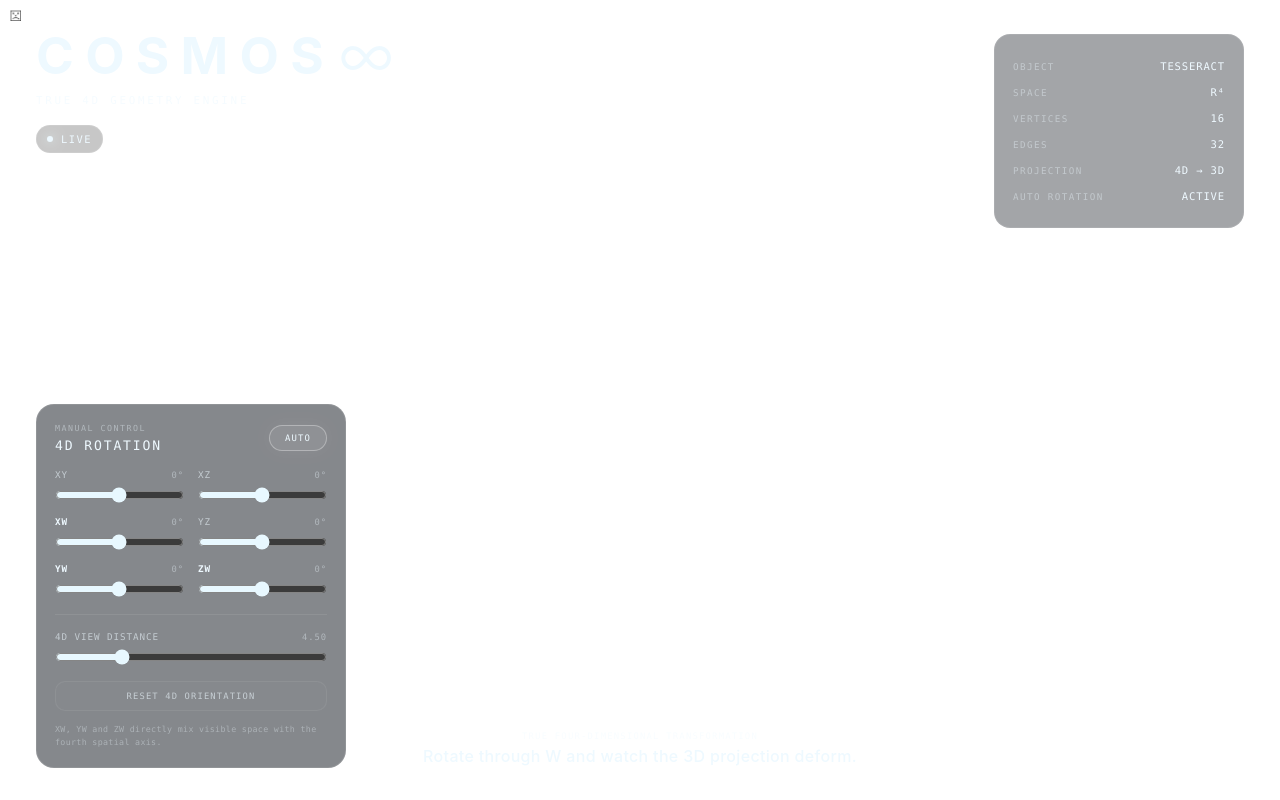
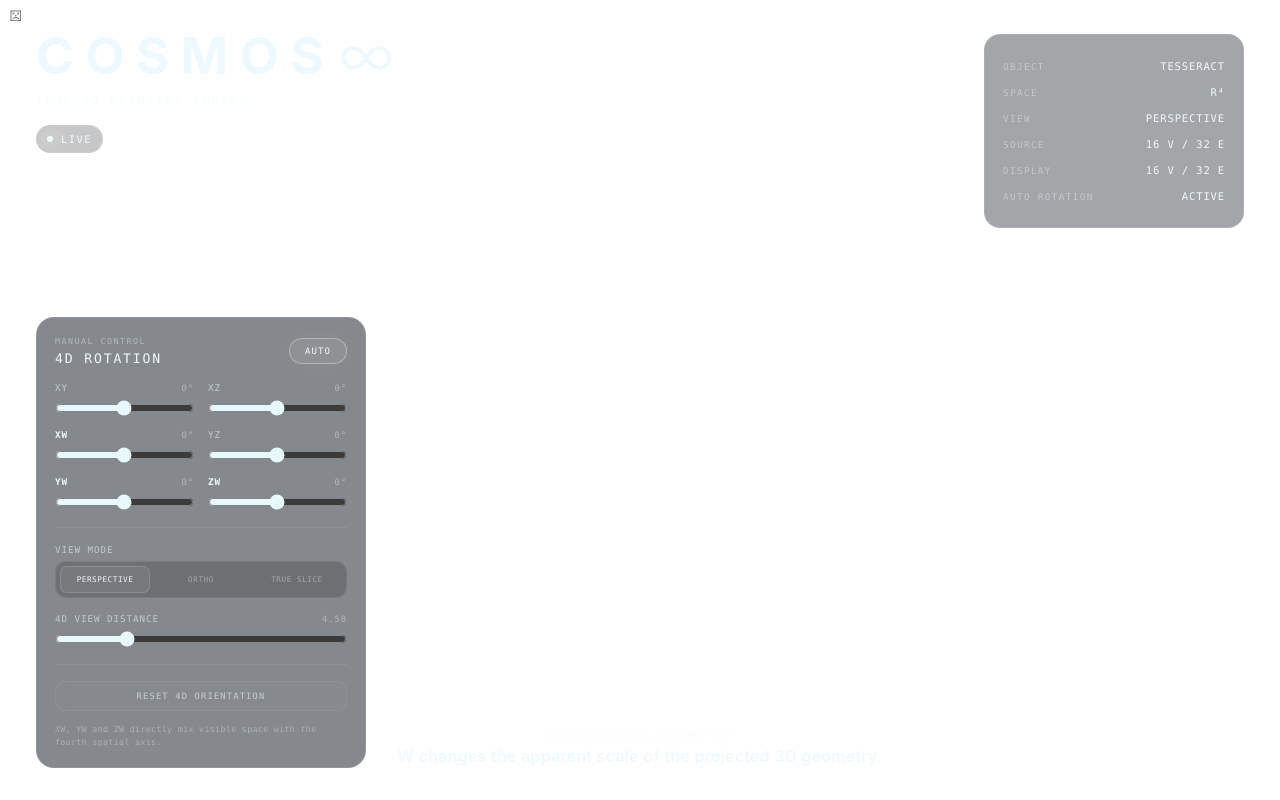
Before and after one commit to osgots/cosmos, a React (Vite) app in the folder apps/web/: page / in a window 1280 px wide. Built offline with nearby package versions, Linux system fonts and the light colour scheme.

Commit message:
feat: add perspective orthographic and true slice modes

```diff
--- a/apps/web/src/App.css
+++ b/apps/web/src/App.css
@@ -18,10 +18,8 @@ button {
 
 .cosmos-shell {
   position: relative;
-
   width: 100%;
   height: 100vh;
-
   overflow: hidden;
 
   background:
@@ -32,8 +30,7 @@ button {
       rgb(0 0 0) 100%
     );
 
-  color:
-    rgb(238 249 255);
+  color: rgb(238 249 255);
 }
 
 .cosmos-shell::before {
@@ -41,7 +38,6 @@ button {
 
   position: absolute;
   inset: 0;
-
   z-index: 1;
 
   pointer-events: none;
@@ -57,8 +53,7 @@ button {
       transparent 1px
     );
 
-  background-size:
-    64px 64px;
+  background-size: 64px 64px;
 
   mask-image:
     radial-gradient(
@@ -70,7 +65,6 @@ button {
 
 .cosmos-viewport {
   position: absolute;
-
   inset: 0;
 
   display: block;
@@ -94,7 +88,6 @@ button {
 
 .cosmos-brand {
   display: flex;
-
   align-items: flex-start;
 
   gap: 3px;
@@ -151,8 +144,7 @@ button {
 
   margin-top: 18px;
 
-  padding:
-    7px 10px;
+  padding: 7px 10px;
 
   border:
     1px solid
@@ -183,8 +175,7 @@ button {
 
   border-radius: 50%;
 
-  background:
-    currentColor;
+  background: currentColor;
 
   box-shadow:
     0 0 12px
@@ -213,7 +204,7 @@ button {
 
   width:
     min(
-      250px,
+      260px,
       calc(100vw - 72px)
     );
 
@@ -245,8 +236,7 @@ button {
 
   gap: 18px;
 
-  padding:
-    7px 0;
+  padding: 7px 0;
 }
 
 .cosmos-readout span {
@@ -287,7 +277,7 @@ button {
 
   z-index: 20;
 
-  width: 310px;
+  width: 330px;
 
   max-height:
     calc(100vh - 245px);
@@ -317,8 +307,7 @@ button {
   justify-content:
     space-between;
 
-  align-items:
-    center;
+  align-items: center;
 
   gap: 16px;
 
@@ -362,8 +351,7 @@ button {
 .cosmos-toggle {
   min-width: 58px;
 
-  padding:
-    7px 10px;
+  padding: 7px 10px;
 
   border:
     1px solid
@@ -428,7 +416,6 @@ button {
 
 .cosmos-slider {
   display: block;
-
   min-width: 0;
 }
 
@@ -478,7 +465,6 @@ button {
   display: block;
 
   width: 100%;
-
   height: 18px;
 
   margin: 0;
@@ -492,22 +478,130 @@ button {
 .cosmos-control-divider {
   height: 1px;
 
-  margin:
-    16px 0;
+  margin: 16px 0;
 
   background:
     rgb(255 255 255 / 0.08);
 }
 
-.cosmos-projection-control {
+.cosmos-view-section {
   margin-bottom: 15px;
+}
+
+.cosmos-mode-switch {
+  display: grid;
+
+  grid-template-columns:
+    repeat(
+      3,
+      minmax(0, 1fr)
+    );
+
+  gap: 6px;
+
+  padding: 4px;
+
+  border:
+    1px solid
+    rgb(255 255 255 / 0.08);
+
+  border-radius: 11px;
+
+  background:
+    rgb(0 0 0 / 0.18);
+}
+
+.cosmos-mode-button {
+  min-width: 0;
+
+  padding:
+    8px 4px;
+
+  border:
+    1px solid
+    transparent;
+
+  border-radius: 7px;
+
+  background:
+    transparent;
+
+  cursor: pointer;
+
+  font-family:
+    ui-monospace,
+    SFMono-Regular,
+    Consolas,
+    monospace;
+
+  font-size: 0.48rem;
+
+  letter-spacing: 0.07em;
+
+  opacity: 0.4;
+
+  transition:
+    opacity 150ms ease,
+    background 150ms ease,
+    border-color 150ms ease,
+    box-shadow 150ms ease;
+}
+
+.cosmos-mode-button:hover {
+  opacity: 0.85;
+}
+
+.cosmos-mode-button.is-active {
+  opacity: 1;
+
+  background:
+    rgb(255 255 255 / 0.07);
+
+  border-color:
+    rgb(255 255 255 / 0.15);
+
+  box-shadow:
+    0 0 14px
+    rgb(255 255 255 / 0.035);
+}
+
+.cosmos-view-control {
+  margin-top: 14px;
+}
+
+.cosmos-view-description {
+  margin:
+    13px 0 2px;
+
+  padding:
+    10px 11px;
+
+  border-left:
+    1px solid
+    rgb(255 255 255 / 0.16);
+
+  background:
+    rgb(255 255 255 / 0.018);
+
+  font-family:
+    ui-monospace,
+    SFMono-Regular,
+    Consolas,
+    monospace;
+
+  font-size: 0.51rem;
+
+  line-height: 1.55;
+
+  letter-spacing: 0.035em;
+
+  opacity: 0.44;
 }
 
 .cosmos-reset {
   width: 100%;
 
-  padding:
-    9px 12px;
+  padding: 9px 12px;
 
   border:
     1px solid
@@ -589,7 +683,7 @@ button {
   width:
     min(
       720px,
-      calc(100vw - 720px)
+      calc(100vw - 760px)
     );
 
   text-align: center;
@@ -629,6 +723,15 @@ button {
   letter-spacing: 0.02em;
 }
 
+button:focus-visible,
+input:focus-visible {
+  outline:
+    1px solid
+    rgb(225 248 255 / 0.7);
+
+  outline-offset: 3px;
+}
+
 @media (
   max-width: 900px
 ) {
@@ -640,7 +743,7 @@ button {
     width:
       min(
         500px,
-        calc(100vw - 380px)
+        calc(100vw - 400px)
       );
   }
 }
@@ -664,7 +767,7 @@ button {
 
     width: auto;
 
-    max-height: 42vh;
+    max-height: 45vh;
 
     padding: 14px;
   }
--- a/apps/web/src/App.tsx
+++ b/apps/web/src/App.tsx
@@ -12,12 +12,15 @@ import {
 
 import {
   createTesseract,
+  projectTesseractOrthographic,
   projectTesseractPerspective,
+  sliceTesseractAtW,
   transformTesseract
 } from "@cosmos/geometry-4d";
 
 import {
-  createProjectedTesseractRenderMesh
+  createProjectedTesseractRenderMesh,
+  createTesseractSliceRenderMesh
 } from "@cosmos/visualization";
 
 import {
@@ -34,6 +37,11 @@ type ViewportStatus =
   | "LIVE"
   | "ERROR";
 
+type ViewMode =
+  | "PERSPECTIVE"
+  | "ORTHOGRAPHIC"
+  | "SLICE";
+
 interface RotationAngles {
   readonly XY: number;
   readonly XZ: number;
@@ -41,6 +49,11 @@ interface RotationAngles {
   readonly YZ: number;
   readonly YW: number;
   readonly ZW: number;
+}
+
+interface RenderStats {
+  readonly vertices: number;
+  readonly edges: number;
 }
 
 type RotationKey =
@@ -101,6 +114,25 @@ const ROTATION_CONTROLS:
       key: "ZW",
       label: "ZW",
       fourthDimensional: true
+    }
+  ];
+
+const VIEW_MODES:
+  readonly {
+    readonly mode: ViewMode;
+    readonly label: string;
+  }[] = [
+    {
+      mode: "PERSPECTIVE",
+      label: "PERSPECTIVE"
+    },
+    {
+      mode: "ORTHOGRAPHIC",
+      label: "ORTHO"
+    },
+    {
+      mode: "SLICE",
+      label: "TRUE SLICE"
     }
   ];
 
@@ -230,6 +262,43 @@ function App() {
   const projectionDistanceRef =
     useRef(4.5);
 
+  const [
+    viewMode,
+    setViewMode
+  ] =
+    useState<ViewMode>(
+      "PERSPECTIVE"
+    );
+
+  const viewModeRef =
+    useRef<ViewMode>(
+      "PERSPECTIVE"
+    );
+
+  const [
+    sliceW,
+    setSliceW
+  ] =
+    useState(0);
+
+  const sliceWRef =
+    useRef(0);
+
+  const [
+    renderStats,
+    setRenderStats
+  ] =
+    useState<RenderStats>({
+      vertices: 16,
+      edges: 32
+    });
+
+  const renderStatsRef =
+    useRef<RenderStats>({
+      vertices: 16,
+      edges: 32
+    });
+
   function updateManualAngle(
     plane: RotationKey,
     value: number
@@ -278,6 +347,28 @@ function App() {
     );
   }
 
+  function updateSliceW(
+    value: number
+  ): void {
+    if (!Number.isFinite(value)) {
+      return;
+    }
+
+    sliceWRef.current =
+      value;
+
+    setSliceW(value);
+  }
+
+  function selectViewMode(
+    mode: ViewMode
+  ): void {
+    viewModeRef.current =
+      mode;
+
+    setViewMode(mode);
+  }
+
   function resetOrientation():
     void {
     const zeroManual = {
@@ -297,6 +388,33 @@ function App() {
     setManualAngles(
       zeroManual
     );
+  }
+
+  function updateRenderStats(
+    vertices: number,
+    edges: number
+  ): void {
+    const previous =
+      renderStatsRef.current;
+
+    if (
+      previous.vertices ===
+        vertices &&
+      previous.edges ===
+        edges
+    ) {
+      return;
+    }
+
+    const next = {
+      vertices,
+      edges
+    };
+
+    renderStatsRef.current =
+      next;
+
+    setRenderStats(next);
   }
 
   useEffect(() => {
@@ -437,10 +555,10 @@ function App() {
           }
 
           /**
-           * The complete orientation is calculated in R^4.
+           * The object is always transformed in true R^4 first.
            *
-           * Manual slider angles and accumulated automatic angles
-           * are combined before projection.
+           * View mode is applied only after the four-dimensional
+           * orientation has been computed.
            */
           const rotation =
             combineRotations(
@@ -454,6 +572,10 @@ function App() {
               rotation
             );
 
+          switch (
+            viewModeRef.current
+          ) {
+            case "PERSPECTIVE": {
               const projected =
                 projectTesseractPerspective(
                   rotated,
@@ -465,9 +587,72 @@ function App() {
                   projected
                 );
 
+              updateRenderStats(
+                renderMesh.vertices.length,
+                renderMesh.edges.length
+              );
+
               backend.renderLineMesh(
                 renderMesh
               );
+
+              break;
+            }
+
+            case "ORTHOGRAPHIC": {
+              const projected =
+                projectTesseractOrthographic(
+                  rotated
+                );
+
+              const renderMesh =
+                createProjectedTesseractRenderMesh(
+                  projected
+                );
+
+              updateRenderStats(
+                renderMesh.vertices.length,
+                renderMesh.edges.length
+              );
+
+              backend.renderLineMesh(
+                renderMesh
+              );
+
+              break;
+            }
+
+            case "SLICE": {
+              /**
+               * This is not a projection.
+               *
+               * It computes the actual intersection:
+               *
+               *   Tesseract ∩ { w = sliceW }
+               */
+              const slice =
+                sliceTesseractAtW(
+                  rotated,
+                  sliceWRef.current
+                );
+
+              const renderMesh =
+                createTesseractSliceRenderMesh(
+                  slice
+                );
+
+              updateRenderStats(
+                renderMesh.vertices.length,
+                renderMesh.edges.length
+              );
+
+              backend.renderLineMesh(
+                renderMesh
+              );
+
+              break;
+            }
+          }
 
           animationFrame =
             requestAnimationFrame(
@@ -518,7 +703,7 @@ function App() {
       <canvas
         ref={canvasRef}
         className="cosmos-viewport"
-        aria-label="Interactive four-dimensional tesseract projection"
+        aria-label="Interactive four-dimensional tesseract visualization"
       />
 
       <section className="cosmos-hud">
@@ -556,19 +741,41 @@ function App() {
         </div>
 
         <div>
-          <span>VERTICES</span>
-          <strong>16</strong>
+          <span>VIEW</span>
+          <strong>
+            {viewMode ===
+            "SLICE"
+              ? "TRUE SLICE"
+              : viewMode}
+          </strong>
         </div>
 
         <div>
-          <span>EDGES</span>
-          <strong>32</strong>
+          <span>SOURCE</span>
+          <strong>
+            16 V / 32 E
+          </strong>
         </div>
 
         <div>
-          <span>PROJECTION</span>
-          <strong>4D → 3D</strong>
+          <span>DISPLAY</span>
+          <strong>
+            {renderStats.vertices}
+            {" V / "}
+            {renderStats.edges}
+            {" E"}
+          </strong>
         </div>
+
+        {viewMode ===
+          "SLICE" && (
+          <div>
+            <span>SLICE W</span>
+            <strong>
+              {sliceW.toFixed(2)}
+            </strong>
+          </div>
+        )}
 
         <div>
           <span>
@@ -585,7 +792,7 @@ function App() {
 
       <section
         className="cosmos-controls"
-        aria-label="Four-dimensional rotation controls"
+        aria-label="Four-dimensional controls"
       >
         <header className="cosmos-controls-header">
           <div>
@@ -682,7 +889,51 @@ function App() {
 
         <div className="cosmos-control-divider" />
 
-        <label className="cosmos-slider cosmos-projection-control">
+        <div className="cosmos-view-section">
+          <div className="cosmos-slider-heading">
+            <span>
+              VIEW MODE
+            </span>
+          </div>
+
+          <div
+            className="cosmos-mode-switch"
+            role="group"
+            aria-label="Four-dimensional viewing mode"
+          >
+            {VIEW_MODES.map(
+              ({
+                mode,
+                label
+              }) => (
+                <button
+                  key={mode}
+                  type="button"
+                  className={
+                    viewMode === mode
+                      ? "cosmos-mode-button is-active"
+                      : "cosmos-mode-button"
+                  }
+                  onClick={
+                    () =>
+                      selectViewMode(
+                        mode
+                      )
+                  }
+                  aria-pressed={
+                    viewMode === mode
+                  }
+                >
+                  {label}
+                </button>
+              )
+            )}
+          </div>
+        </div>
+
+        {viewMode ===
+          "PERSPECTIVE" && (
+          <label className="cosmos-slider cosmos-view-control">
             <div className="cosmos-slider-heading">
               <span>
                 4D VIEW DISTANCE
@@ -715,6 +966,59 @@ function App() {
               aria-label="Four-dimensional perspective projection distance"
             />
           </label>
+        )}
+
+        {viewMode ===
+          "ORTHOGRAPHIC" && (
+          <p className="cosmos-view-description">
+            W is removed only after the true R⁴ rotation. No fourth-dimensional perspective scaling is applied.
+          </p>
+        )}
+
+        {viewMode ===
+          "SLICE" && (
+          <>
+            <label className="cosmos-slider cosmos-view-control">
+              <div className="cosmos-slider-heading">
+                <span>
+                  SLICE W
+                </span>
+
+                <output>
+                  {sliceW
+                    .toFixed(2)}
+                </output>
+              </div>
+
+              <input
+                type="range"
+                min="-2.2"
+                max="2.2"
+                step="0.01"
+                value={
+                  sliceW
+                }
+                onChange={
+                  (event) =>
+                    updateSliceW(
+                      Number(
+                        event
+                          .currentTarget
+                          .value
+                      )
+                    )
+                }
+                aria-label="Four-dimensional W slice position"
+              />
+            </label>
+
+            <p className="cosmos-view-description">
+              Actual intersection of the rotated tesseract with the 3D hyperplane w = {sliceW.toFixed(2)}.
+            </p>
+          </>
+        )}
+
+        <div className="cosmos-control-divider" />
 
         <button
           type="button"
@@ -732,13 +1036,44 @@ function App() {
       </section>
 
       <div className="cosmos-caption">
+        {viewMode ===
+          "PERSPECTIVE" && (
+          <>
             <span>
-          TRUE FOUR-DIMENSIONAL TRANSFORMATION
+              FOUR-DIMENSIONAL PERSPECTIVE
             </span>
 
             <strong>
-          Rotate through W and watch the 3D projection deform.
+              W changes the apparent scale of the projected 3D geometry.
             </strong>
+          </>
+        )}
+
+        {viewMode ===
+          "ORTHOGRAPHIC" && (
+          <>
+            <span>
+              ORTHOGRAPHIC 4D → 3D
+            </span>
+
+            <strong>
+              Rotate in R⁴ first, then discard W without perspective.
+            </strong>
+          </>
+        )}
+
+        {viewMode ===
+          "SLICE" && (
+          <>
+            <span>
+              TRUE 3D CROSS-SECTION
+            </span>
+
+            <strong>
+              This geometry actually intersects the hyperplane w = {sliceW.toFixed(2)}.
+            </strong>
+          </>
+        )}
       </div>
     </main>
   );
```
Lines whose indentation alone changed are shown as unchanged.
